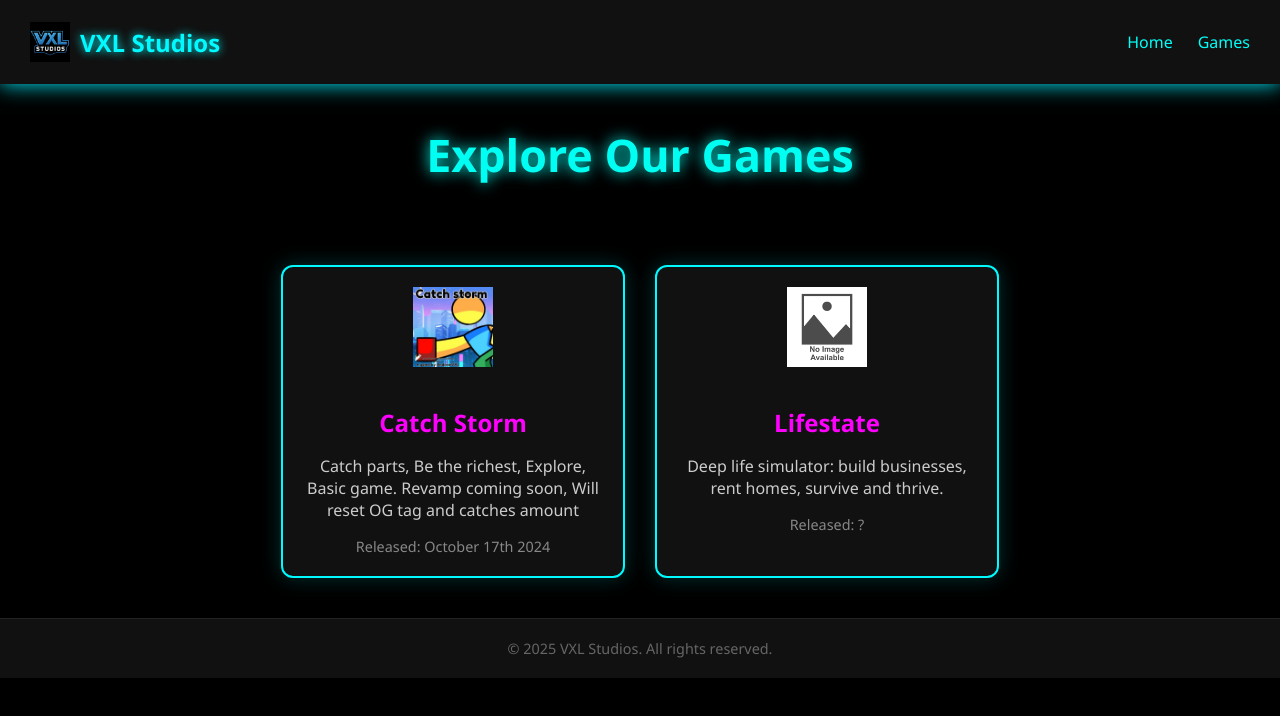
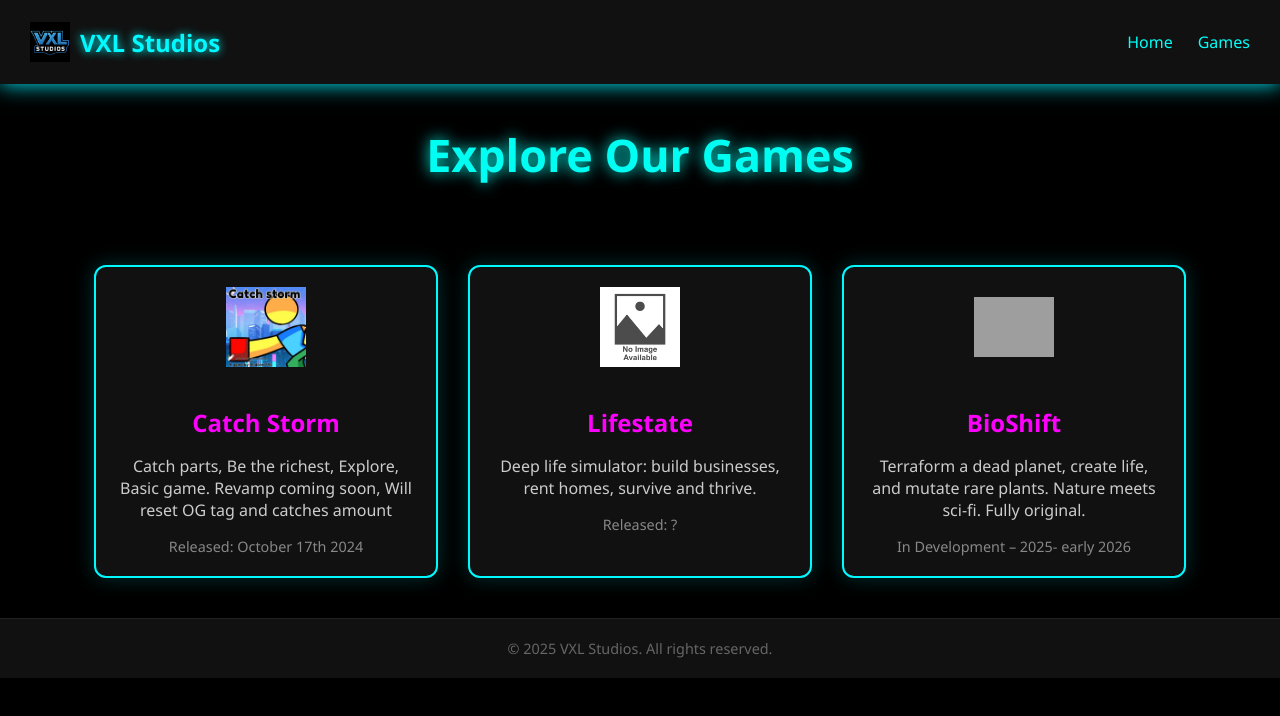
Before and after one commit to CrazyAndrewGamerz/VXLStudios, a plain HTML site: page games.html in a window 1280 px wide. Drawn offline with Linux system fonts and the light colour scheme; grey boxes are pictures that could not be loaded.

Commit message:
Add files via upload

```diff
--- a/games.html
+++ b/games.html
@@ -154,6 +154,13 @@
       <p>Deep life simulator: build businesses, rent homes, survive and thrive.</p>
       <div class="release-date">Released: ?</div>
     </div>
+    <div class="game-card">
+    <img src="image.png" alt="BioShift Logo">
+    <h3>BioShift</h3>
+    <p>Terraform a dead planet, create life, and mutate rare plants. Nature meets sci-fi. Fully original.</p>
+    <div class="release-date">In Development – 2025- early 2026</div>
+    </div>
+
     <!-- Add more game-cards here if needed -->
   </div>
 
```
Also changed, not shown: 1 other file.
